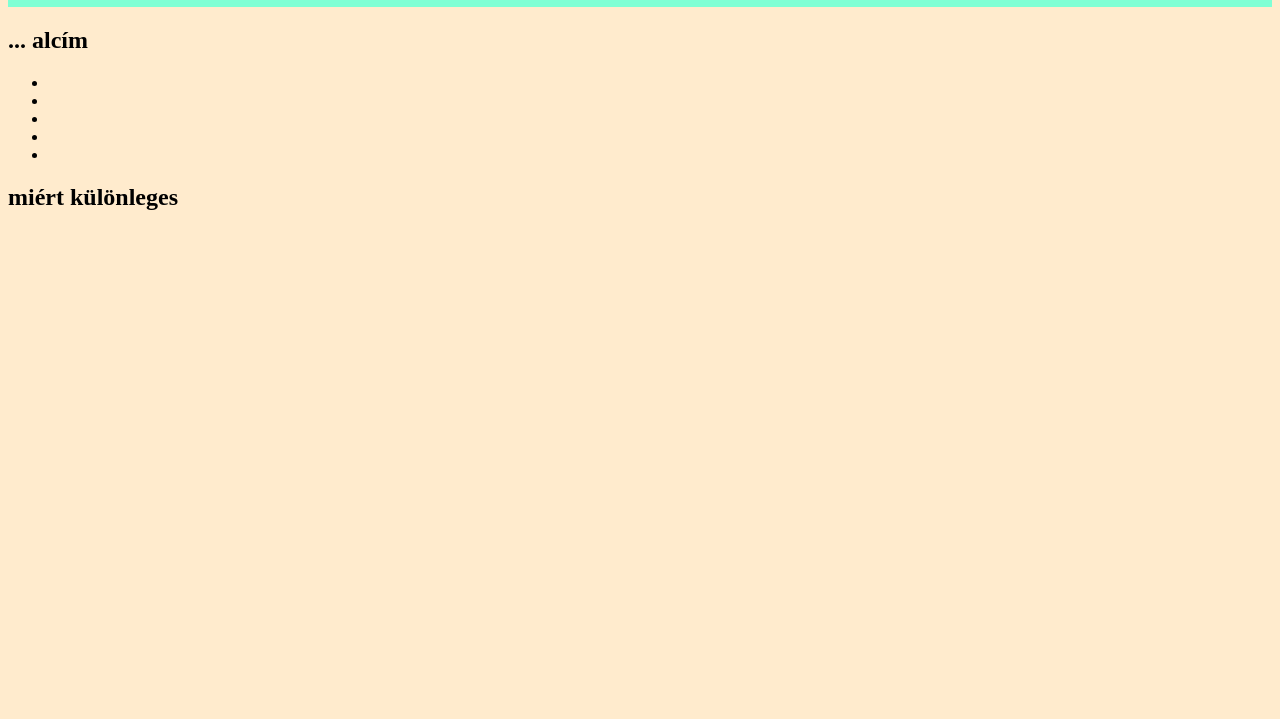
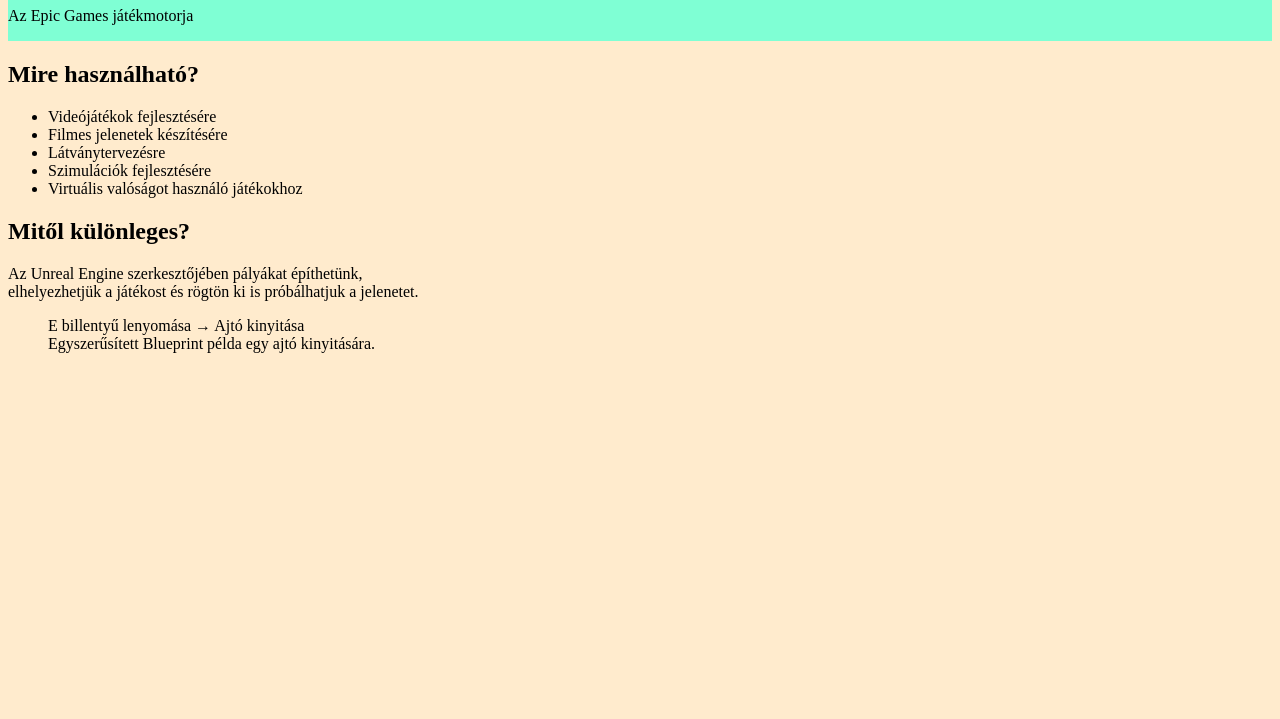
Before and after one commit to VargaAti/grid_11_12, a plain HTML site: page index.html in a window 1280 px wide. Shown: the part 81-800 px from the top of the page. Drawn offline with Linux system fonts and the light colour scheme.

Commit message:
Changed template to idea and basic text

```diff
--- a/index.html
+++ b/index.html
@@ -3,28 +3,36 @@
 <head>
     <meta charset="UTF-8">
     <meta name="viewport" content="width=device-width, initial-scale=1.0">
-    <title>Document</title>
+    <title>Az Unreal Engine</title>
     <link rel="stylesheet" href="style.css">
 </head>
 <body>
     <div class="grid-layout">
         <header>
-            <h1>... bemutató</h1>
+            <h1>Az Unreal Engine bemutatása</h1>
+            <p>Az Epic Games játékmotorja</p>
         </header>
 
         <aside>
-            <h2>... alcím</h2>
+            <h2>Mire használható?</h2>
             <ul>
-                <li></li>
-                <li></li>
-                <li></li>
-                <li></li>
-                <li></li>
+                <li>Videójátékok fejlesztésére</li>
+                <li>Filmes jelenetek készítésére</li>
+                <li>Látványtervezésre</li>
+                <li>Szimulációk fejlesztésére</li>
+                <li>Virtuális valóságot használó játékokhoz</li>
             </ul>
 
             <main>
-                <h2>miért különleges</h2>
+                <h2>Mitől különleges?</h2>
+                <p>Az Unreal Engine szerkesztőjében pályákat építhetünk, elhelyezhetjük a játékost és rögtön ki is próbálhatjuk a jelenetet.</p>
                 <figure>
+                    <div>
+                        <span>E billentyű lenyomása</span>
+                        <span aria-hidden="true">→</span>
+                        <span>Ajtó kinyitása</span>
+                    </div>
+                    <figcaption>Egyszerűsített Blueprint példa egy ajtó kinyitására.</figcaption>
                     <img src="" alt="">
                 </figure>
             </main>
```
